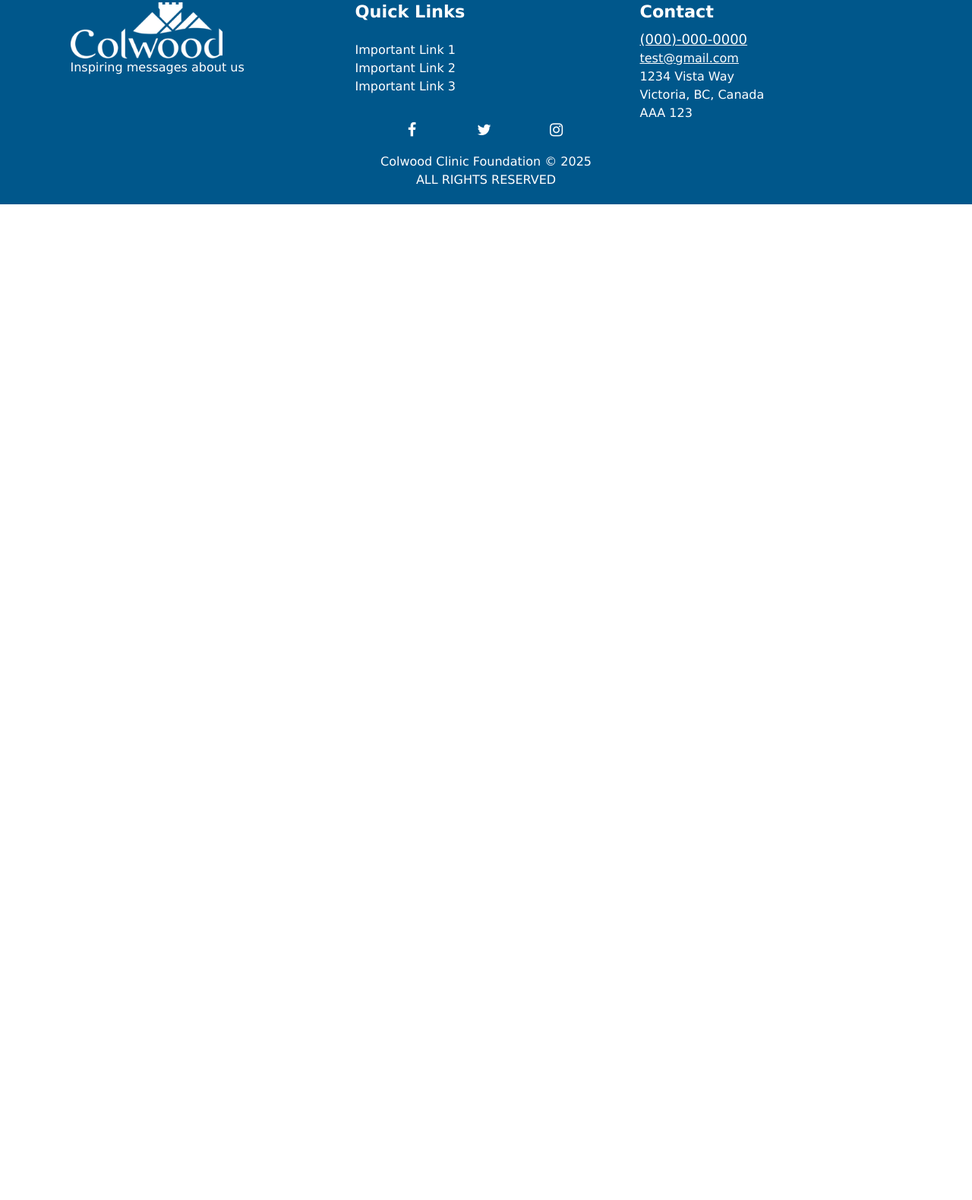
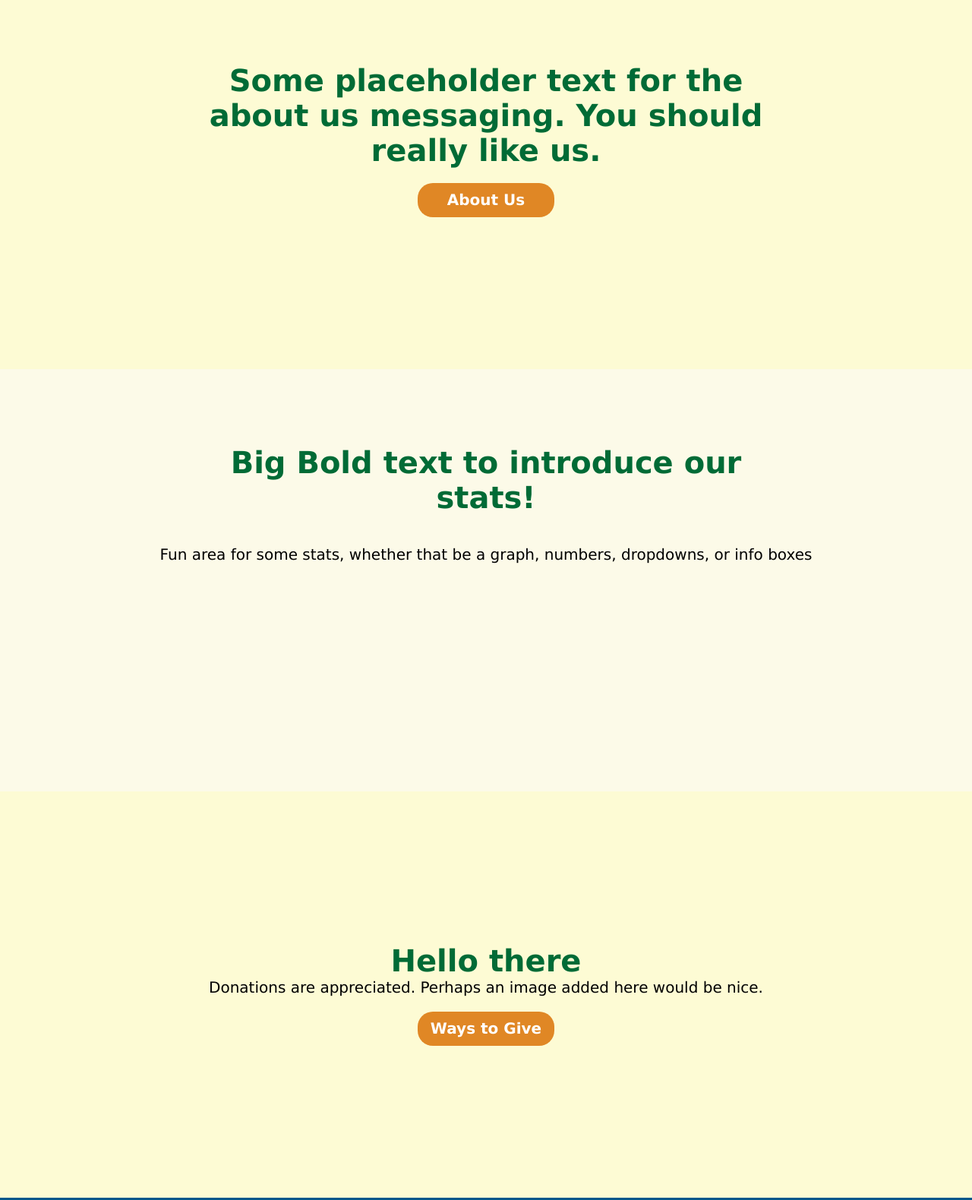
Before and after one commit to nicevsnamy/ColwoodClinicTrust, a plain HTML site: page index.html in a window 1280 px wide. Shown: the part 937-2517 px from the top of the page at 76% size. Before the commit the page ends 1206 px from the top, so only its background shows below. Drawn offline with Linux system fonts and the light colour scheme.

Commit message:
2nd day of updates

```diff
--- a/index.html
+++ b/index.html
@@ -2,7 +2,7 @@
     <head>
         <meta charset="UTF-8">
         <meta name="viewport" content="width=device-width, initial-scale=1.0">
-        <title>Document</title>
+        <title>Colwood Clinic Trust/</title>
         <!-- <link rel="stylesheet" href="https://cdn.jsdelivr.net/npm/bootstrap@4.0.0/dist/css/bootstrap.min.css" integrity="sha384-Gn5384xqQ1aoWXA+058RXPxPg6fy4IWvTNh0E263XmFcJlSAwiGgFAW/dAiS6JXm" crossorigin="anonymous"> -->
         <link rel="stylesheet" href="https://cdnjs.cloudflare.com/ajax/libs/font-awesome/4.7.0/css/font-awesome.min.css">
         <link rel="stylesheet" href="styles.css">
@@ -48,11 +48,38 @@
         </nav>
 
         <div class = "main-content">
-            <img class = "banner-landing" src="images/lighthouse.png">
-            <div class = "banner-textbox">
-                <div class = "banner-title">Inspiring and inspirational message for people</div>
-                <div class = "banner-text">We leave you with a warm and fuzzy feeling inside. Join our cause for good.</div>
+            <div class = "landing-box-1">
+                <img class = "banner-landing" src="images/lighthouse.png">
+                <div class = "banner-textbox">
+                    <div class = "banner-title">Inspiring and inspirational message for people</div>
+                    <div class = "banner-text">We leave you with a warm and fuzzy feeling inside. Join our cause for good.</div>
+                </div>
             </div>
+            <div class="landing-box-2">
+                <div class="section-title landing-box-2-title">
+                    Some placeholder text for the about us messaging. You should really like us.
+                </div>
+                <a class = "button-link button-link-box-2" href = "#">About Us</a>
+            </div>
+
+            <div class = "landing-box-3">
+                <div class="section-title landing-box-3-title">
+                    Big Bold text to introduce our stats!
+                </div>
+                <div class = "section-text landing-box-3-text">
+                    Fun area for some stats, whether that be a graph, numbers, dropdowns, or info boxes
+                </div>
+            </div>
+            <div class = "landing-box-4">
+                <div class = "section-title landing-box-4-title">
+                    Hello there
+                </div>
+                <div class = "section-text landing-box-4-text">
+                    Donations are appreciated. Perhaps an image added here would be nice.
+                </div>
+                <a class = "button-link button-link-box-2" href = "#">Ways to Give</a>
+            </div>
+
         </div>
 
 
--- a/styles.css
+++ b/styles.css
@@ -345,11 +345,43 @@ nav ul ul ul li {
   }
 }
 
+/*template code*/
+.button-link{
+	display:block;
+    padding: 10px;
+    text-align: center;
+    position:relative;
+    border-radius: 20px;
+    line-height: 25px;
+	font-size:20px;
+	margin-top:20px;
+	font-weight: bold;
+	transition: color 0.7s, background 0.7s, box-shadow 0.7s;
+	background-color:#e08725;
+	color:white;
+    text-decoration: none;
+}
+.button-link:hover{
+	background:#fdb814;
+}
+.section-title{
+    color:#006b36;
+    font-size:40px;
+    text-align: center;
+    font-weight: bold;
+}
+.section-text{
+    color:black;
+    font-size:20px;
+    text-align: center;
+}
 /* Main content */
 .main-content{
     padding-top: 120px;
     background-color: #FDFBD4;
-    height: 100%;
+}
+.landing-box-1{
+    height:700px;
 }
 
 .banner-landing{
@@ -397,11 +429,75 @@ nav ul ul ul li {
 	text-shadow: 1px 1px black;
 }
 
+.landing-box-2{
+padding-bottom:200px
+}
+.landing-box-2-title{
+    width: 60%;
+    margin-left:auto;
+    margin-right:auto;
+    padding-top:200px;
+}
+.button-link-box-2{
+    left:0;
+	right:0;
+    margin-left:auto;
+    margin-right:auto;
+    width: 160px;
+}
+.landing-box-3{
+    background-color:#fcfae8;
+}
+.landing-box-3-title{
+    width: 60%;
+    margin-left:auto;
+    margin-right:auto;
+    padding-top:100px;
+}
+.landing-box-3-text{
+    margin-top:40px;
+    margin-left:auto;
+    margin-right:auto;
+    padding-bottom:300px;
+}
+.landing-box-4{
+    padding-bottom:200px;
+}
+.landing-box-4-title{
+    padding-top:200px;
+}
+.landing-box-4-text{
+}
+.landing-box-4-link{
+    left:0;
+	right:0;
+    margin-left:auto;
+    margin-right:auto;
+    width: 160px;
+}
+
 @keyframes textFadeIn {
   0%   {opacity:0%;}
   100% {opacity:100%}
 }
-
+@media (max-width: 768px){
+    .banner-textbox{
+        padding-left:0;
+        width:100%;
+    }
+    .banner-title{
+        margin-left:10%;
+        margin-right:10%;
+        width:80%;
+        font-size:35px;
+    }
+    .banner-text{
+        margin-left:10%;
+        margin-right:10%;
+        width:80%;
+        font-size:25px;
+    }
+}
 /*Footer*/
 .footer{
 	color: white;
@@ -425,7 +521,7 @@ nav ul ul ul li {
 	font-weight:normal;
 }
 .footer-link:hover{
-	color:#e08725;
+	color:#f1b544;
 	text-decoration:none;
 }
 .footer-header{
```
